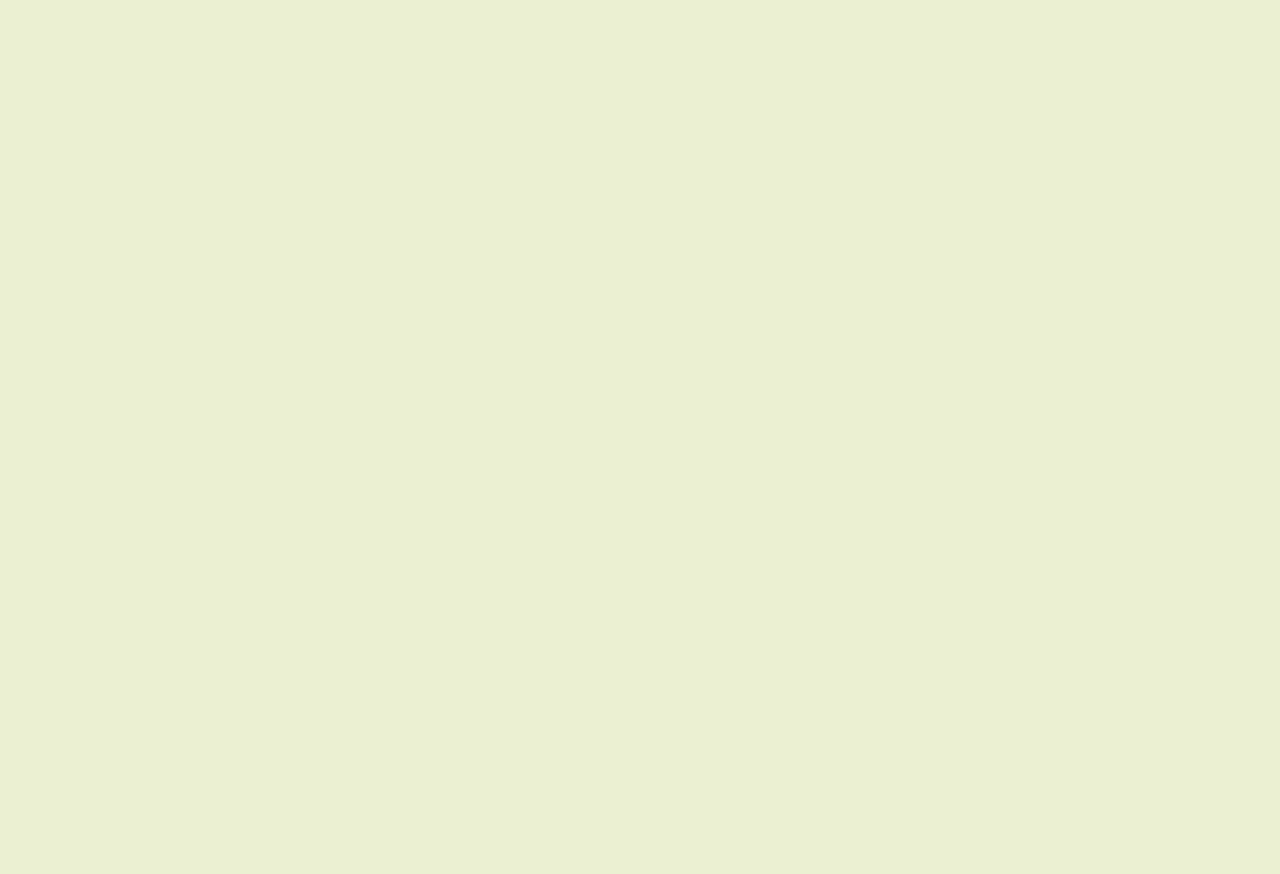
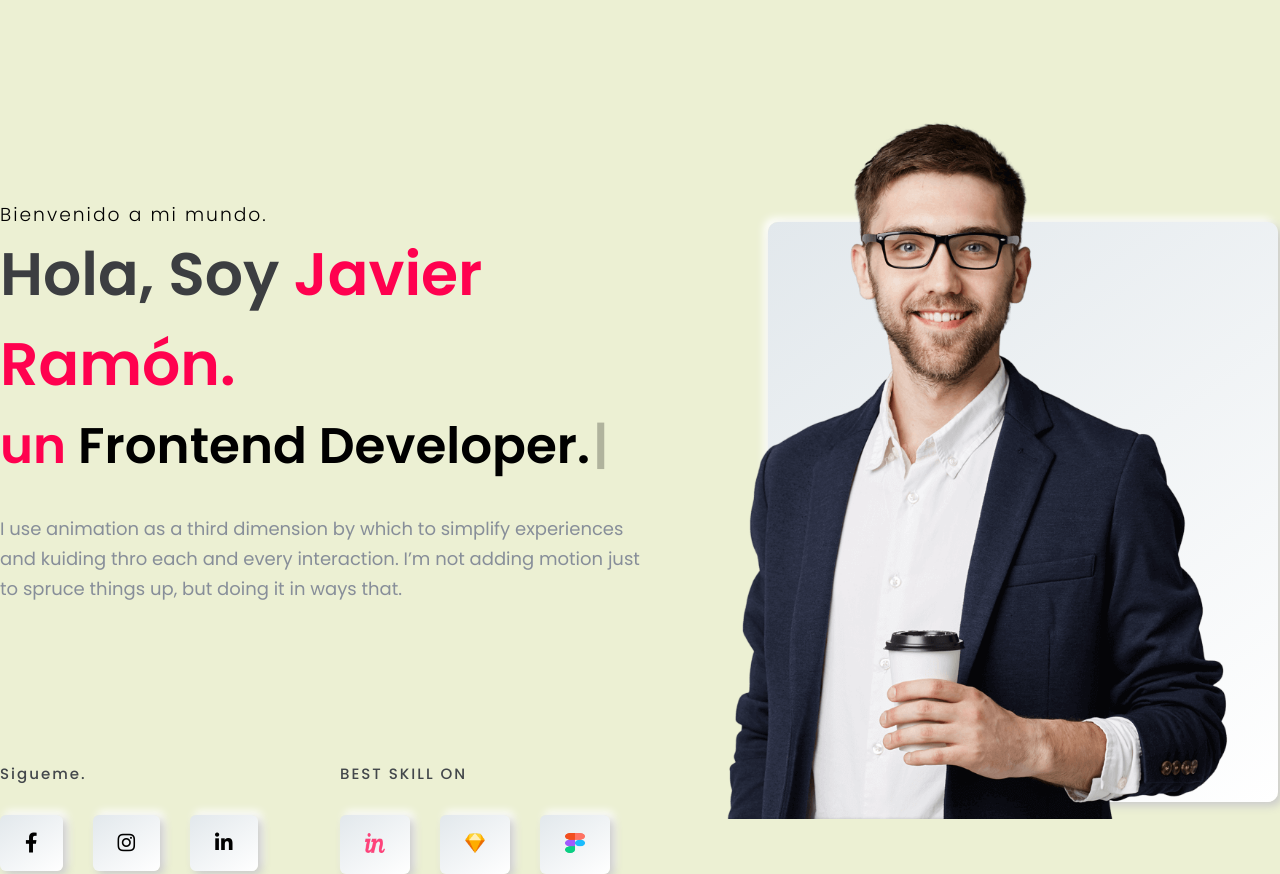
Before and after one commit to JavierRamon-eyiroo/portafolio-react-javierramon, a React (Create React App) app: page / in a window 1280 px wide. Shown: the part 1640-2514 px from the top of the page. Before the commit the page ends 1680 px from the top, so only its background shows below. Built offline with nearby package versions, Linux system fonts and the light colour scheme.

Commit message:
"Creacion del Home"

```diff
--- a/package.json
+++ b/package.json
@@ -9,6 +9,7 @@
     "react": "^18.2.0",
     "react-dom": "^18.2.0",
     "react-scripts": "5.0.1",
+    "react-simple-typewriter": "^5.0.1",
     "web-vitals": "^2.1.4"
   },
   "scripts": {
--- a/src/App.css
+++ b/src/App.css
@@ -68,7 +68,7 @@ button {
 }
 
 .btn_shadow:hover {
-  background-color: #ff014f;
+  background: #ff014f;
   color: white;
   transform: translateY(-10px);
 }
--- a/src/App.js
+++ b/src/App.js
@@ -1,9 +1,16 @@
 import React from 'react'
 import Header from './Components/Head/Header'
 import './App.css'
+import Home from './Components/Hero/Home'
 
 const App = () => {
-  return <Header />
+  return (
+    <>
+      <Header />
+      <Home />
+    </>
+  )
+
 }
 
 export default App
--- /dev/null
+++ b/src/Components/Hero/Home.css
@@ -0,0 +1,87 @@
+.hero {
+  position: relative;
+}
+.hero h3 {
+  font-weight: 100;
+  letter-spacing: 2px;
+}
+.hero h1 {
+  font-size: 60px;
+  font-weight: bold;
+}
+
+.hero h1 span {
+  color: #ff014f;
+}
+.hero h2 {
+  font-size: 50px;
+  font-weight: bold;
+  color: #ff014f;
+}
+.hero h2 span {
+  color: black;
+}
+.hero p {
+  color: #878e99;
+  font-size: 18px;
+  line-height: 30px;
+  margin-top: 30px;
+}
+.hero_btn {
+  margin-top: 20%;
+}
+.hero_btn h4 {
+  font-weight: 500;
+  letter-spacing: 2px;
+  color: #43474b;
+  font-size: 15px;
+  margin: 30px 0 30px 0;
+}
+.hero_btn button {
+  margin-right: 30px;
+}
+.hero_btn i {
+  font-size: 20px;
+}
+
+.hero_btn button img {
+  width: 20px;
+  height: 20px;
+}
+.hero .left {
+  margin-right: 10%;
+}
+.hero .right {
+  width: 40%;
+  position: relative;
+}
+.hero .right_img {
+  background: linear-gradient(145deg, #e2e8ec, #ffffff);
+  box-shadow: 4px 4px 8px #cbcbcb, -4px -4px 8px #ffffff;
+  border-radius: 10px;
+  height: 580px;
+  width: 510px;
+  margin-top: 20%;
+}
+.hero .right_img img {
+  position: absolute;
+  top: 0;
+  right: 10%;
+  width: 510px;
+}
+@media (max-width: 768px) {
+  .hero .right,
+  .hero .left {
+    width: 100%;
+    margin-left: 20px;
+  }
+
+  .hero .f_flex {
+    flex-direction: column;
+    flex-direction: column-reverse;
+  }
+  .hero .right_img {
+    width: 100%;
+    height: 54vh;
+  }
+}
--- /dev/null
+++ b/src/Components/Hero/Home.js
@@ -0,0 +1,69 @@
+import React from "react"
+import "./Home.css"
+import hero from "../pic/hero.png"
+import skill1 from "../pic/skill1.png"
+import skill2 from "../pic/skill2.png"
+import skill3 from "../pic/skill3.png"
+import { Typewriter } from "react-simple-typewriter"
+
+const Home = () => {
+  return (
+    <>
+      <section className='hero' id='home'>
+        <div className='container f_flex top'>
+          <div className='left top'>
+            <h3>Bienvenido a mi mundo.</h3>
+            <h1>
+              Hola, Soy <span>Javier Ramón.</span>
+            </h1>
+            <h2>
+              un
+              <span>
+                <Typewriter words={[" Ing Electromecanico.", " Frontend Developer."]} loop cursor cursorStyle='|' typeSpeed={70} deleteSpeed={50} delaySpeed={1000} />
+              </span>
+            </h2>
+
+            <p>I use animation as a third dimension by which to simplify experiences and kuiding thro each and every interaction. I’m not adding motion just to spruce things up, but doing it in ways that.</p>
+
+            <div className='hero_btn d_flex'>
+              <div className='col_1'>
+                <h4>Sigueme.</h4>
+                <div className='button'>
+                  <button className='btn_shadow'>
+                    <i class='fab fa-facebook-f'></i>
+                  </button>
+                  <button className='btn_shadow'>
+                    <i class='fab fa-instagram'></i>
+                  </button>
+                  <button className='btn_shadow'>
+                    <i class='fab fa-linkedin-in'></i>
+                  </button>
+                </div>
+              </div>
+
+              <div className='col_1'>
+                <h4>BEST SKILL ON</h4>
+                <button className='btn_shadow'>
+                  <img src={skill1} alt='' />
+                </button>
+                <button className='btn_shadow'>
+                  <img src={skill2} alt='' />
+                </button>
+                <button className='btn_shadow'>
+                  <img src={skill3} alt='' />
+                </button>
+              </div>
+            </div>
+          </div>
+          <div className='right'>
+            <div className='right_img'>
+              <img src={hero} alt='' />
+            </div>
+          </div>
+        </div>
+      </section>
+    </>
+  )
+}
+
+export default Home
```
Also changed, not shown: 1 other file (tests, documents, lock files or other folders).
